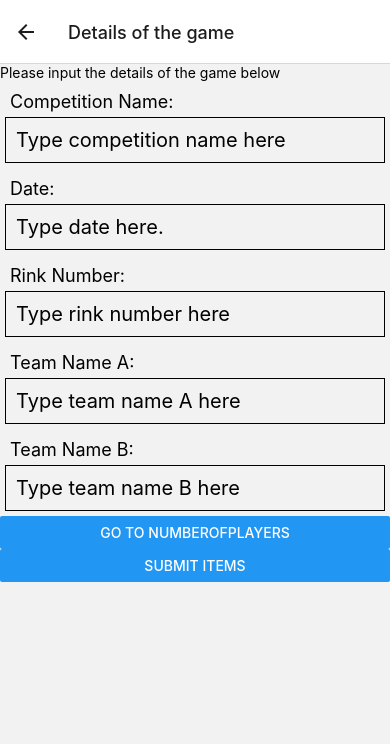
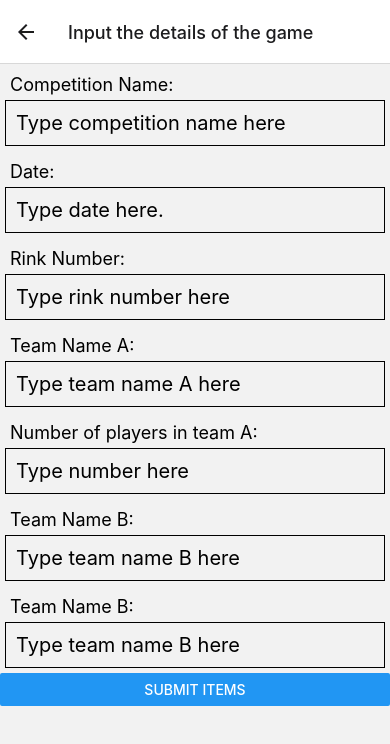
Before and after one commit to TKing1517/ScoreCardAssignment, a React Native app: screen /GameDetails in a window 390 px wide. Shown: the top 744 px of the page. Built offline with nearby package versions, Linux system fonts and the light colour scheme.

Commit message:
User can input all details except player names. Need to fix input type and stuff.

```diff
--- a/App.js
+++ b/App.js
@@ -2,7 +2,6 @@ import { NavigationContainer } from '@react-navigation/native';
 import { createNativeStackNavigator } from '@react-navigation/native-stack';
 import LandingPage from './Source/Screens/LandingPage';
 import { ItemProvider } from './Source/Contexts/ItemContext';
-import NumberOfPlayers from './Source/Screens/NumberOfPlayers';
 import GameDetails from './Source/Screens/GameDetails';
 import ViewGamesScreen from './Source/Screens/ViewGamesScreen';
 
@@ -20,12 +19,7 @@ const App = () => {
           <Stack.Screen
             name='GameDetails'
             component = {GameDetails}
-            options = {{title:"Details of the game"}}
-          />
-          <Stack.Screen
-            name='NumberOfPlayers'
-            component = {NumberOfPlayers}
-            options = {{title:"How many players are there?"}}
+            options = {{title:"Input the details of the game"}}
           />
           <Stack.Screen
             name='ViewGamesScreen'
--- a/Source/Contexts/ItemContext.js
+++ b/Source/Contexts/ItemContext.js
@@ -15,7 +15,9 @@ const reducer = (state,action) => {
                     date: action.payload.date,
                     rinkNumber: action.payload.rinkNumber,
                     teamNameA: action.payload.teamNameA,
+                    NumberOfPlayersA: action.payload.NumberOfPlayersA,
                     teamNameB: action.payload.teamNameB,
+                    NumberOfPlayersB: action.payload.NumberOfPlayersB
                 }
         ];
         default:
@@ -25,8 +27,8 @@ const reducer = (state,action) => {
 export const ItemProvider = ({children}) => {
     const [state, dispatch] = useReducer(reducer,gameDetails);
 
-    const createGame = (competitonName,date,rinkNumber,teamNameA,teamNameB) => {
-        dispatch({type: actionTypes.create, payload:{competitonName,date,rinkNumber,teamNameA,teamNameB}});
+    const createGame = (competitonName,date,rinkNumber,teamNameA,NumberOfPlayersA,teamNameB,NumberOfPlayersB) => {
+        dispatch({type: actionTypes.create, payload:{competitonName,date,rinkNumber,teamNameA,NumberOfPlayersA,teamNameB,NumberOfPlayersB}});
 
     };
 
--- a/Source/Screens/GameDetails.js
+++ b/Source/Screens/GameDetails.js
@@ -9,10 +9,11 @@ const GameDetails = ({navigation}) => {
     const [rinkNumber, setRinkNumber] = useState("");
     const [date, setDate] = useState("");
     const [teamNameA, setTeamNameA] = useState("");
+    const [NumberOfPlayersA, setNumberOfPlayersA] = useState("");
     const [teamNameB, setTeamNameB] = useState("");
+    const [NumberOfPlayersB, setNumberOfPlayersB] = useState("");
   return (
     <View >
-      <Text>Please input the details of the game below</Text>
       <Text style={styles.textLabel}>Competition Name:</Text>
             <TextInput style={styles.textInput}
             placeholder="Type competition name here"
@@ -49,6 +50,15 @@ const GameDetails = ({navigation}) => {
             numberOfLines={1}
             maxLength={10}
             />
+        <Text style={styles.textLabel}>Number of players in team A:</Text>
+            <TextInput style={styles.textInput}
+            placeholder="Type number here"
+            value={NumberOfPlayersA}
+            onChangeText={(text) => {setNumberOfPlayersA(text);}}
+            multiline={false}
+            numberOfLines={1}
+            maxLength={10}
+            />
         <Text style={styles.textLabel}>Team Name B:</Text>
             <TextInput style={styles.textInput}
             placeholder="Type team name B here"
@@ -58,9 +68,17 @@ const GameDetails = ({navigation}) => {
             numberOfLines={1}
             maxLength={10}
             />
-      <NavigationButton screenName="NumberOfPlayers" navigation={navigation}/>
+        <Text style={styles.textLabel}>Team Name B:</Text>
+            <TextInput style={styles.textInput}
+            placeholder="Type team name B here"
+            value={NumberOfPlayersB}
+            onChangeText={(text) => {setNumberOfPlayersB(text);}}
+            multiline={false}
+            numberOfLines={1}
+            maxLength={10}
+            />
       <Button title = "submit items" onPress ={() => {
-               create(competitonName,date,rinkNumber,teamNameA,teamNameB, () => navigation.pop());
+               create(competitonName,date,rinkNumber,teamNameA,NumberOfPlayersA,teamNameB,NumberOfPlayersB, () => navigation.pop());
             }}
         />
         <FlatList
@@ -75,7 +93,9 @@ const GameDetails = ({navigation}) => {
                         date: item.date,
                         rinkNumber: item.rinkNumber,
                         teamNameA: item.teamNameA,
-                        teamNameB: item.teamNameB
+                        NumberOfPlayersA: item.NumberOfPlayersA,
+                        teamNameB: item.teamNameB,
+                        NumberOfPlayersB: item.NumberOfPlayersB
                     })}>
                     <><Text>{item.id}</Text></>
                     </Pressable>
--- a/Source/Screens/NumberOfPlayers.js
+++ /dev/null
@@ -1,13 +0,0 @@
-import {  Text, View } from 'react-native';
-
-const NumberOfPlayers = () => {
-  return (
-    <View >
-      <Text>Please input how many players team one has.</Text>
-
-      <Text>Please input how many players team two has.</Text>
-    </View>
-  );
-}
-
-export default NumberOfPlayers;
--- a/Source/Screens/ViewGamesScreen.js
+++ b/Source/Screens/ViewGamesScreen.js
@@ -4,7 +4,7 @@ import ItemContext from "../Contexts/ItemContext";
 import { useContext } from "react";
 
 const ViewGamesScreen = ({navigation, route}) => {
-    const {id, competitonName,date,rinkNumber,teamNameA,teamNameB} = route.params;
+    const {id, competitonName,date,rinkNumber,teamNameA,NumberOfPlayersA,teamNameB,NumberOfPlayersB} = route.params;
     const{state} = useContext(ItemContext);
     const currentEntry = state.find((e) => e.id===id);
 
@@ -15,7 +15,9 @@ const ViewGamesScreen = ({navigation, route}) => {
             <Text>date: {currentEntry.date}</Text>
             <Text>rinkNumber: {currentEntry.rinkNumber} </Text>
             <Text>teamNameA: {currentEntry.teamNameA} </Text>
+            <Text>NumberOfPlayersA: {currentEntry.NumberOfPlayersA}</Text>
             <Text>teamNameB: {currentEntry.teamNameB} </Text>
+            <Text>NumberOfPlayersB: {currentEntry.NumberOfPlayersB} </Text>
         </View>
     );
 };
```
